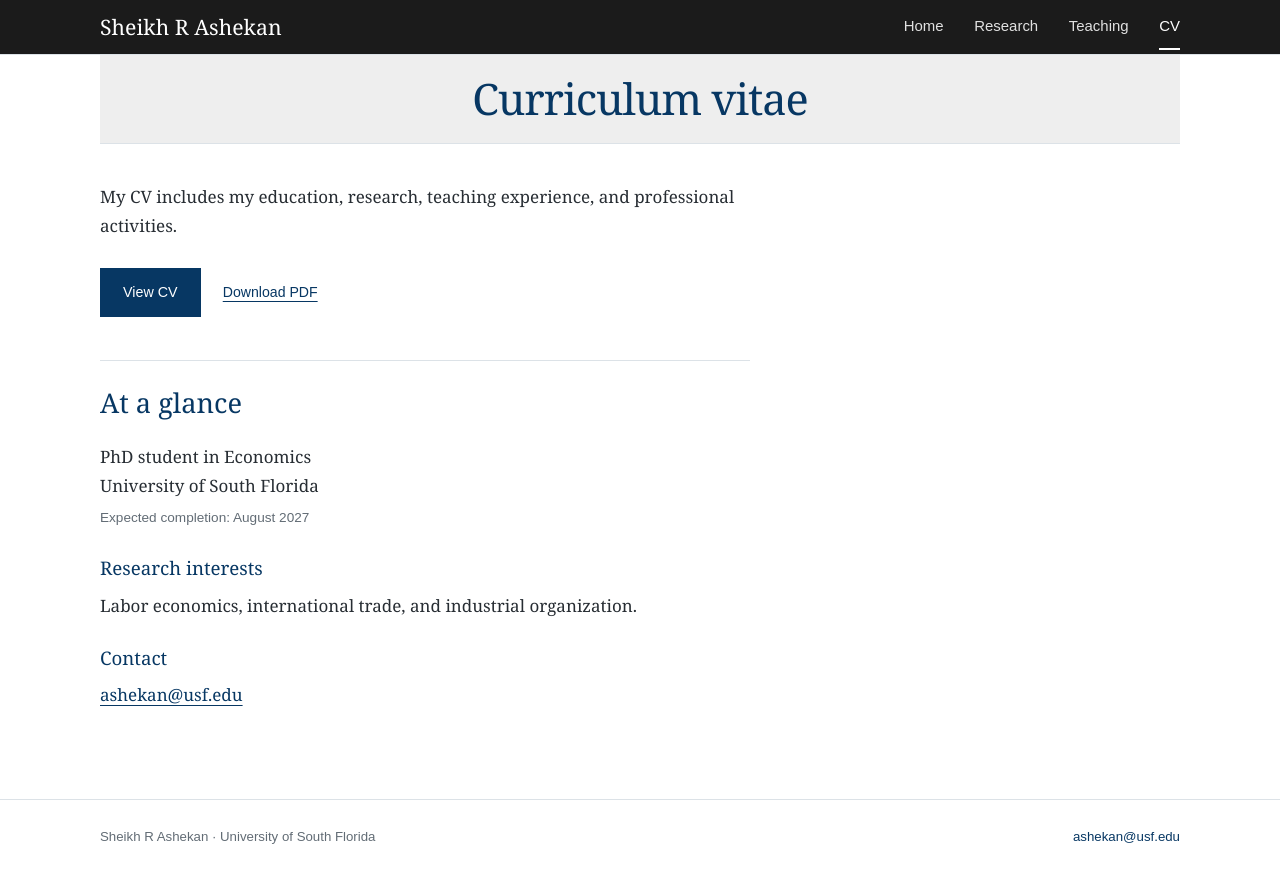
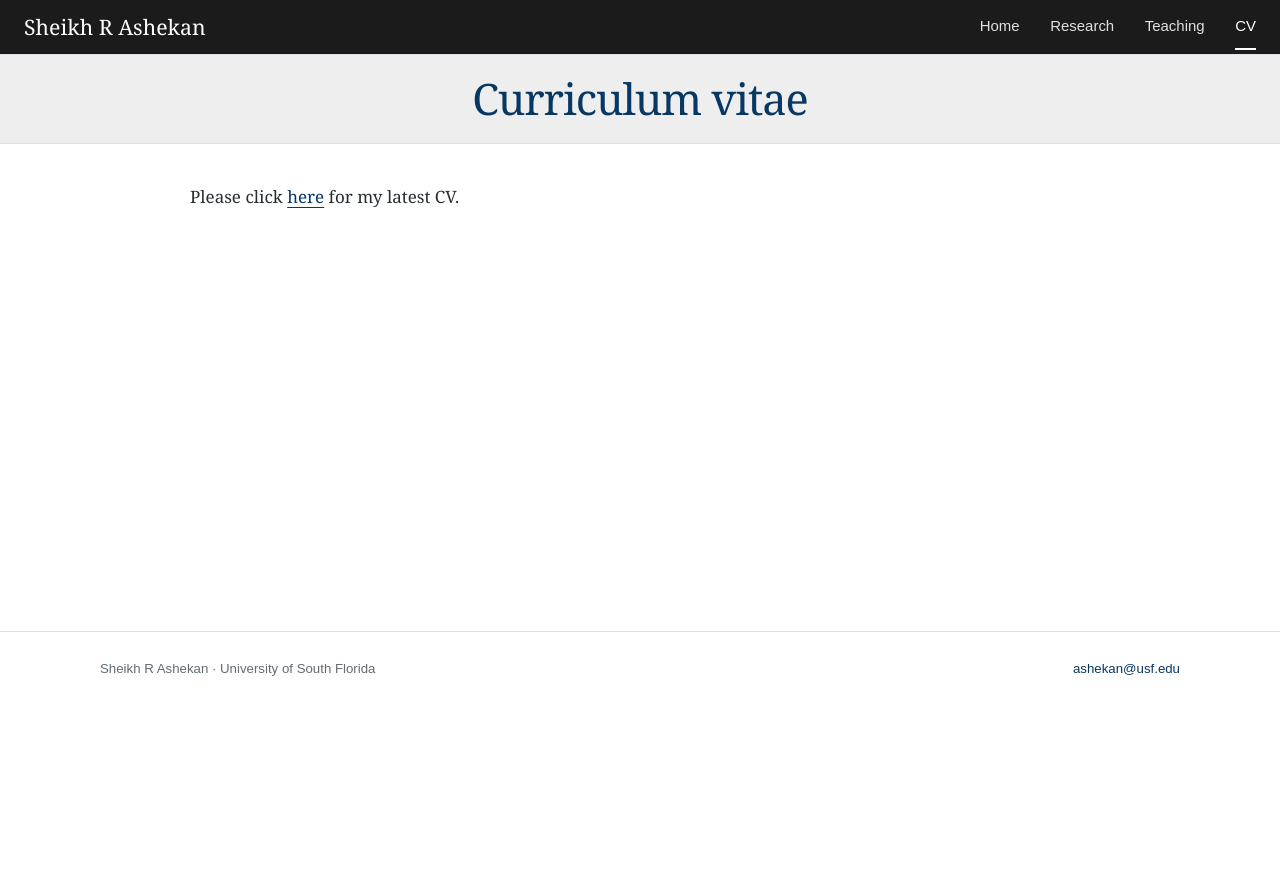
Before and after one commit to rahatilrahat/sashekan.github.io, a plain HTML site: page cv.html in a window 1280 px wide. After the commit the page ends 800 px from the top, so only its background shows below. Drawn offline with Linux system fonts and the light colour scheme.

Commit message:
Revise cv.html for improved layout and links
Updated CV page structure and content.

```diff
--- a/cv.html
+++ b/cv.html
@@ -1,13 +1,36 @@
 <!doctype html>
 <html lang="en">
-<head><meta charset="utf-8"><meta name="viewport" content="width=device-width, initial-scale=1"><title>CV | Sheikh R Ashekan</title><meta name="description" content="View or download Sheikh R Ashekan’s curriculum vitae."><link rel="stylesheet" href="styles.css"></head>
+
+<head>
+  <meta charset="utf-8">
+  <meta name="viewport" content="width=device-width, initial-scale=1">
+  <title>CV | Sheikh R Ashekan</title>
+  <meta name="description" content="View or download Sheikh R Ashekan’s curriculum vitae.">
+  <link rel="stylesheet" href="styles.css">
+</head>
+
 <body>
-<a class="skip-link" href="#main">Skip to content</a>
-<header class="site-header"><div class="wrap header-inner"><a class="site-name" href="index.html">Sheikh R Ashekan</a><nav aria-label="Main navigation"><a href="index.html">Home</a><a href="research.html">Research</a><a href="teaching.html">Teaching</a><a href="cv.html" aria-current="page">CV</a></nav></div></header>
-<main class="wrap page-main" id="main">
-<div class="page-heading"><h1>Curriculum vitae</h1></div>
-<div class="cv-panel"><p>My CV includes my education, research, teaching experience, and professional activities.</p><div class="actions"><a class="button" href="assets/cv.pdf">View CV</a><a class="text-link" href="assets/cv.pdf" download="Sheikh-R-Ashekan-CV.pdf">Download PDF</a></div>
-<div class="cv-facts"><h2>At a glance</h2><p>PhD student in Economics<br>University of South Florida<br><span class="small">Expected completion: August 2027</span></p><h3>Research interests</h3><p>Labor economics, international trade, and industrial organization.</p><h3>Contact</h3><p><a href="mailto:ashekan@usf.edu">ashekan@usf.edu</a></p></div></div>
-</main>
-<footer class="site-footer"><div class="wrap footer-inner"><p>Sheikh R Ashekan · University of South Florida</p><p><a href="mailto:ashekan@usf.edu">ashekan@usf.edu</a></p></div></footer>
-</body></html>
+  <a class="skip-link" href="#main">Skip to content</a>
+  <header class="site-header">
+    <div class="header-inner"><a class="site-name" href="index.html">Sheikh R Ashekan</a>
+      <nav aria-label="Main navigation"><a href="index.html">Home</a><a href="research.html">Research</a><a
+          href="teaching.html">Teaching</a><a href="cv.html" aria-current="page">CV</a></nav>
+    </div>
+  </header>
+  <main class="page-main" id="main">
+    <div class="page-heading">
+      <h1>Curriculum vitae</h1>
+    </div>
+    <div class="wrap">
+      <p>Please click <a href="assets/cv_ashekan.pdf">here</a> for my latest CV.</p>
+    </div>
+  </main>
+  <footer class="site-footer">
+    <div class="wrap footer-inner">
+      <p>Sheikh R Ashekan · University of South Florida</p>
+      <p><a href="mailto:ashekan@usf.edu">ashekan@usf.edu</a></p>
+    </div>
+  </footer>
+</body>
+
+</html>
```
